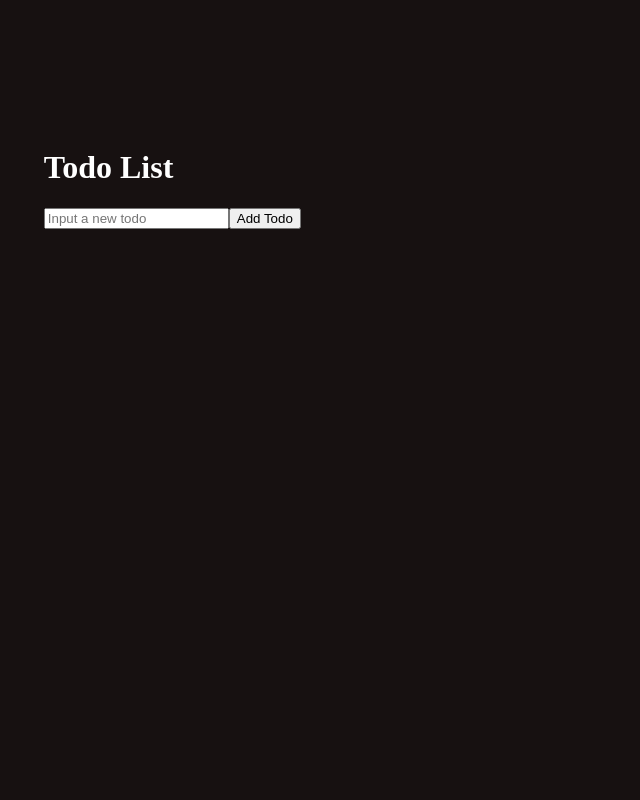
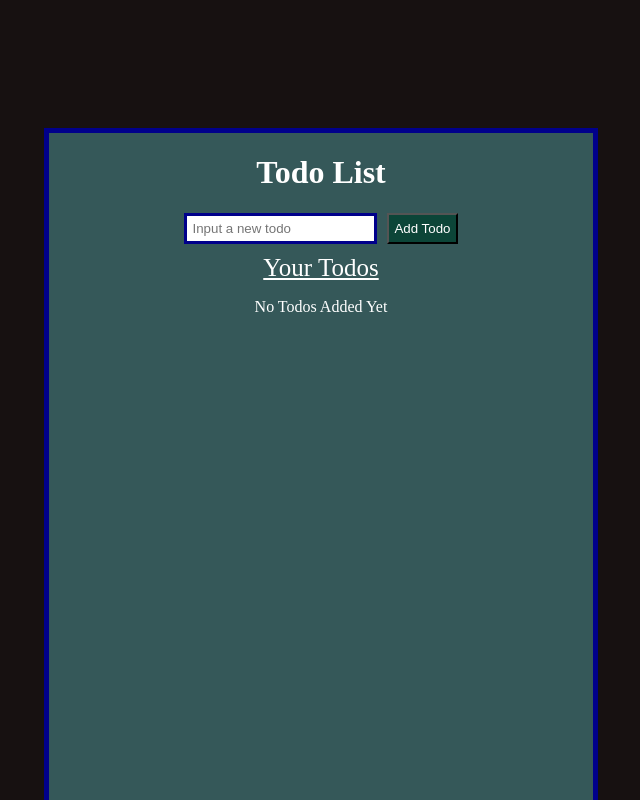
Before and after one commit to Mike-woub/react-beginner-projects, a React (Vite) app: page / in a window 1280 px wide. Shown: the part 680-1480 px from the top of the page, without its empty margins (319-959 px from the left). Built offline with nearby package versions, Linux system fonts and the light colour scheme.

Commit message:
Styling for todolist

```diff
--- a/src/components/Todo.jsx
+++ b/src/components/Todo.jsx
@@ -18,19 +18,30 @@ const Todo = () => {
 
   return (
     <div className='todo-container'>
-        <div>
-             <h1 style={{color:'white'}}>Todo List</h1>
-            <input type="text" placeholder='Input a new todo' value={newItem} onChange={(e)=>setNewItem(e.target.value)} />
-            <button onClick={handleAdd}>Add Todo</button>
+     <h1 style={{color:'white'}}>Todo List</h1>
+        <div className='todo-input-container'>
+            <input type="text" className='todo-input' placeholder='Input a new todo' value={newItem} onChange={(e)=>setNewItem(e.target.value)} />
+            <button className='todo-add-btn' onClick={handleAdd}>Add Todo</button>
         </div>
-        <div className='todos-container'>
-            <ul className='todo-ul'>{todos.map((todo, index)=>(
-                <li key={index}>
-                    {todo}
-                    <button onClick={()=>handleDelete(index)}>delete</button>
-                </li>
-            ))}</ul>
-        </div>
+        <span style={{textAlign:'center', color:'white', fontSize:'25px', marginTop:'10px', textDecorationLine:'underline'}}>Your Todos</span>
+         <div className='todos-container'>
+            <ul className='todo-ul'>
+                {todos.length > 0 ? (
+                todos.map((todo, index) => (
+                    <li key={index} >
+                        <div className='todo-items-container'>
+                            <span className='todos'>{todo}</span>
+                            <button className='todo-delete-btn' onClick={() => handleDelete(index)}>Delete</button>
+                    </div>
+                    </li>
+                ))
+                ) : (
+                <p style={{color:'white'}}>No Todos Added Yet</p>
+                )}
+            </ul>
+
+         </div>
+
     </div>
   )
 }
--- a/styles.css
+++ b/styles.css
@@ -21,7 +21,8 @@ body{
     flex-direction: column;
     align-items: center;
     justify-content: space-around;
-       border: 2px solid red;
+    border: 2px solid red;
+    box-shadow: 2px 3px 5px red;
 }
 .heading{
     color: white;
@@ -77,9 +78,65 @@ text-align: center;
 
 /*Todo list*/
 .todo-container{
+    display: flex;
+    justify-content: top;
+    flex-direction: column;
+    align-items: center;
+    border:5px solid  darkblue;
+    background-color: gray;
+    background-color: rgb(53, 88, 89);
     min-height: 100vh;
 }
+.todo-input-container{
+    display: flex;
+    gap: 5px;
+    justify-content: center;
+}
 .todo-ul{
-    list-style-type:disc;
+    margin-top:10px;
+    padding: 0;
+    color: rgba(208, 213, 251, 0.897);
+}
+.todo-items-container{
+  display: flex;
+  list-style-position: outside;
+  list-style-type: disc;
+  align-items: center;
+  justify-content: space-between;
+  gap:12px;
+
+}
+.todo-input{
+    border: 3px solid darkblue;
+    padding: 5px;
+}
+.todo-add-btn{
+    margin-left: 5px;
+    padding:5px;
+    background-color: rgb(12, 69, 56);
     color: white;
+
+    cursor: pointer;
 }
+.todo-delete-btn{
+    background-color: rgb(120, 0, 0);
+    color: rgb(248, 73, 73);
+    border-radius: 5px;
+    cursor: pointer;
+}
+.todo-add-btn:hover{
+    color: rgb(101, 52, 199);
+    box-shadow: 2px 2px 1px green;
+    transition: 0.5s;
+
+}
+.todo-delete-btn:hover{
+    color: rgb(255, 150, 150);
+    box-shadow: 1px 2px 1px red;
+    transition: 0.5s;
+
+}
+.todos{
+    font-size: 1.5rem;
+
+}
```
